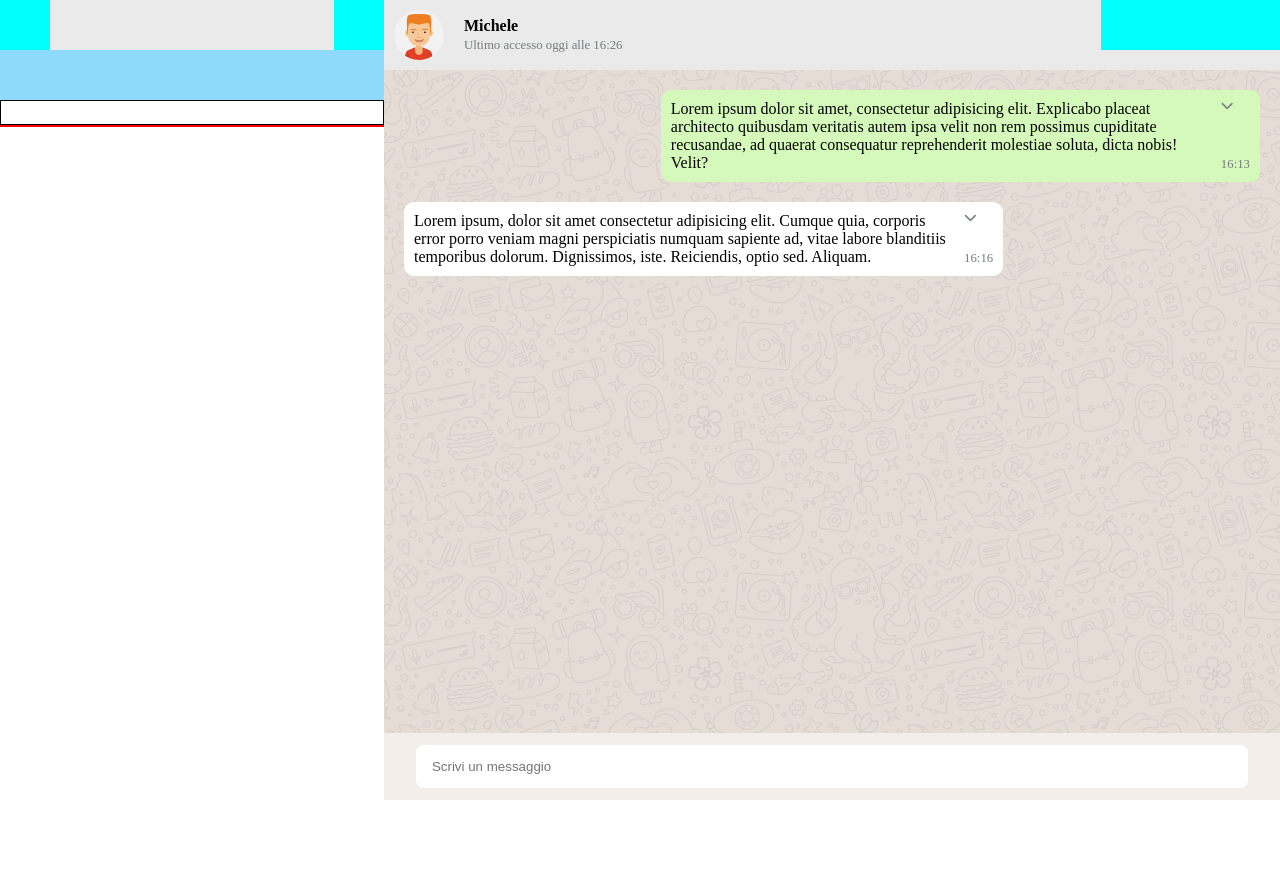
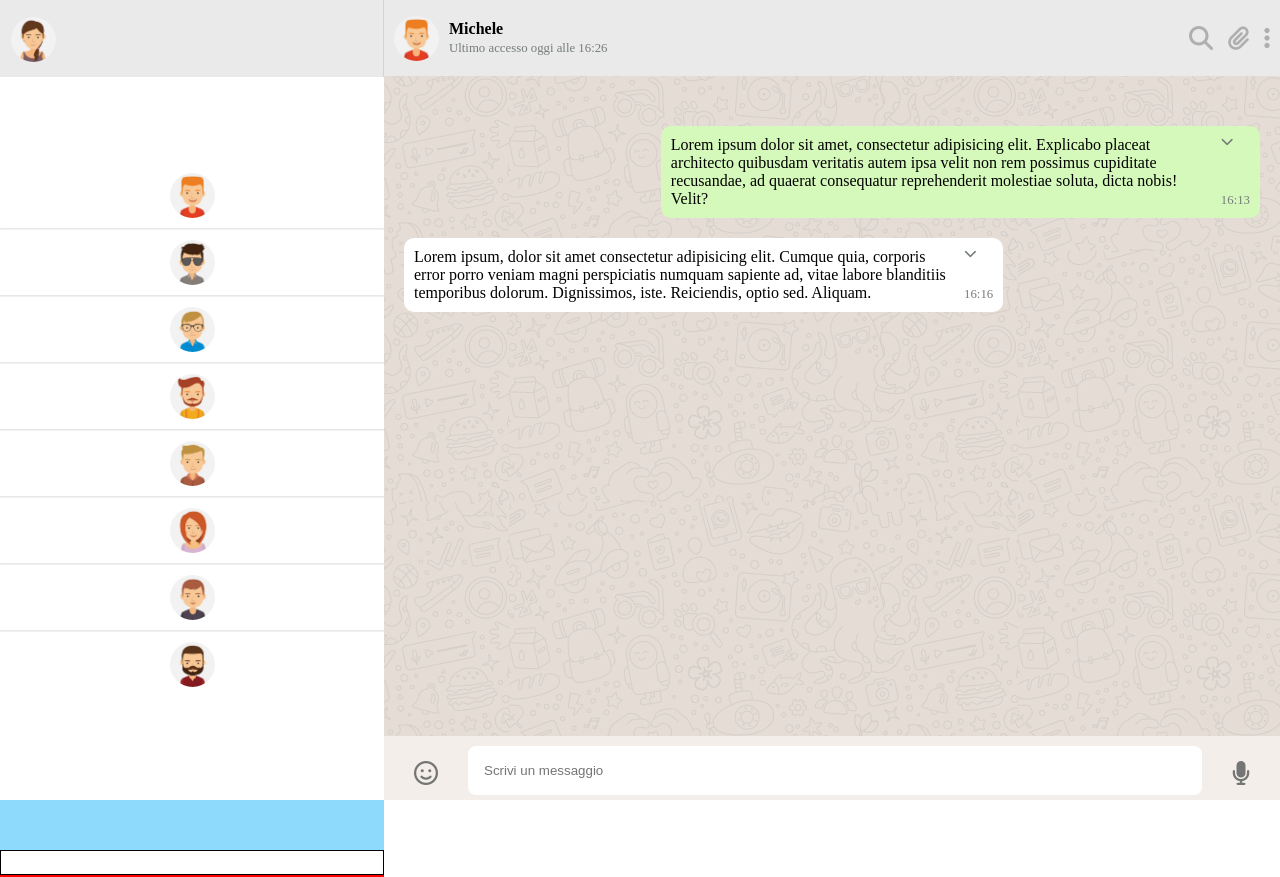
Before and after one commit to DanieleBaggiano/html-css-boolzapp, a plain HTML site: page index.html in a window 1280 px wide. Before the commit the page ends 800 px from the top, so only its background shows below. Drawn offline with Linux system fonts and the light colour scheme.

Commit message:
fine tablet

```diff
--- a/css/style.css
+++ b/css/style.css
@@ -30,22 +30,35 @@
     justify-content: space-between;
     width: 100%;
     height: fit-content;
+    align-items: center;
 
     /* debug */
     /* height: 50px; */
 }
 
+.chats {
+    height: 100vh;
+}
+
 .first-chat, .icons-chat {
     display: none;
+    padding: 17px 11px 11px;
 
     /* debug */
-    background-color: aqua;
-    width: 50px;
-    height: 50px;
+    /* background-color: aqua; */
+    /* width: 50px; */
+    /* height: 50px; */
+}
+
+.column-chats {
+    gap: 10px;
+    align-items: center;
+    padding-top: 11px;
 }
 
 .michele {
     align-items: center;
+    padding: 10px;
 
     /* debug */
     /* height: 50px; */
@@ -53,12 +66,27 @@
     /* background-color: red; */
 }
 
-.avatar1 {
+.avatar1, .avatar_io,
+.avatar2, .avatar3,
+.avatar4, .avatar5,
+.avatar6, .avatar7,
+.avatar8 {
     object-fit: cover;
     border-radius: 50%;
-    height: 50px;
-    width: 50px;
-    margin: 10px;
+    height: 45px;
+    width: 45px;
+}
+
+hr {
+    width: 100%;
+    border-color: rgba(119, 124, 125, .1);
+}
+
+.avatar2, .avatar3,
+.avatar4, .avatar5,
+.avatar6, .avatar7,
+.avatar8 {
+
 }
 
 .michele-access {
@@ -72,15 +100,24 @@
 
 .icons {
     display: none;
+    padding: 10px;
+    font-size: 1.5rem;
+    gap: 15px;
+    color: rgb(176, 175, 175);
 
     /* debug */
-    width: 20%;
-    height: 50px;
-    background-color: aqua;
+    /* width: 20%; */
+    /* height: 50px; */
+    /* background-color: aqua; */
 }
 
 @media screen and (min-width: 768px) {
-    .first-chat, .icons {
+    .icons {
+        display: flex;
+    }
+
+    .first-chat {
+        border-right: 1px solid lightgray;
         display: block;
     }
 
@@ -138,7 +175,6 @@
 
 /* chat con messaggi */
 .container-message-bar {
-    flex-direction: column;
 
     /* debug */
     /* height: 100%; */
@@ -158,7 +194,7 @@
     background-color:  rgb(213 249 186);
     border-radius: 10px;
     padding: 10px;
-    margin: 0 0 20px;
+    margin: 30px 0 20px;
     width: 70%;
 }
 
@@ -170,19 +206,15 @@
 }
 
 .chevron-time {
-    flex-direction: column;
     justify-content: space-between;
     padding-left: 10px;
 }
 
 .write-bar {
-    margin-top: auto;
     background-color: rgb(243 238 234);
     display: flex;
-    align-content: center;
-    flex-wrap: wrap;
     justify-content: center;
-    padding: 10px;
+    padding-top: 10px;
 
     /* debug */
     /* height: 50px; */
@@ -202,9 +234,22 @@
     /* margin: 10px; */
 }
 
+.smile, .microphone {
+    display: none;
+    font-size: 1.5rem;
+    color: rgb(116, 117, 117);
+}
+
 @media screen and (min-width: 768px) {
     .container-chats {
         display: block;
+    }
+
+    .smile, .microphone {
+        display: flex;
+        align-items: center;
+        text-align: center;
+        padding: 15px 30px;
     }
 }
 
--- a/index.html
+++ b/index.html
@@ -18,8 +18,21 @@
             <!-- colonna delle chat -->
             <div class="container-chats flex">
                 <!-- header colonna sinistra -->
-                <div class="chats flex header-color">
-                    <div class="first-chat"></div>
+                <div class="chats flex column">
+                    <div class="first-chat header-color">
+                        <img class="avatar_io" src="./img/avatar_io.jpg" alt="avatar_io">
+                    </div>
+                    <div class="column-chats flex column">
+                        <img class="avatar1" src="./img/avatar_1.jpg" alt="Michele avatar1"> <hr>
+                        <img class="avatar2" src="./img/avatar_2.jpg" alt="Fabio avatar2">
+                        <hr>
+                        <img class="avatar3" src="./img/avatar_3.jpg" alt="Samuele avatar3"> <hr>
+                        <img class="avatar4" src="./img/avatar_4.jpg" alt="Alessandro B. avatar4"> <hr>
+                        <img class="avatar5" src="./img/avatar_5.jpg" alt="Alessandro L. avatar5"> <hr>
+                        <img class="avatar6" src="./img/avatar_6.jpg" alt="Claudia avatar6"> <hr>
+                        <img class="avatar7" src="./img/avatar_7.jpg" alt="Federico avatar7"> <hr>
+                        <img class="avatar8" src="./img/avatar_8.jpg" alt="Davide avatar8">
+                    </div>
                     <div class="icons-chat"></div>
                 </div>
                 <div class="notifications"></div>
@@ -30,7 +43,7 @@
             </div>
 
             <!-- chat con messaggi -->
-            <div class="container-message-bar flex">
+            <div class="container-message-bar column flex">
                 <!-- header colonna destra -->
                 <div class="info-chat flex header-color">
                     <div class="michele flex">
@@ -40,14 +53,18 @@
                             <span class="last-access">Ultimo accesso oggi alle 16:26</span>
                         </div>
                     </div>
-                    <div class="icons"></div>
+                    <div class="icons">
+                        <i class="fa-solid fa-magnifying-glass"></i>
+                        <i class="fa-solid fa-paperclip"></i>
+                        <i class="fa-solid fa-ellipsis-vertical"></i>
+                    </div>
                 </div>
 
                 <div class="container-message">
                     <div class="row-first-message flex">
                         <div class="first-message flex">
                             <p>Lorem ipsum dolor sit amet, consectetur adipisicing elit. Explicabo placeat architecto quibusdam veritatis autem ipsa velit non rem possimus cupiditate recusandae, ad quaerat consequatur reprehenderit molestiae soluta, dicta nobis! Velit?</p>
-                            <div class="chevron-time flex">
+                            <div class="chevron-time column flex">
                                 <i class="fa-solid fa-chevron-down"></i>
                                 <span class="time">16:13</span>
                             </div>
@@ -56,7 +73,7 @@
                     <div class="row-second-message flex">
                         <div class="second-message flex">
                             <p>Lorem ipsum, dolor sit amet consectetur adipisicing elit. Cumque quia, corporis error porro veniam magni perspiciatis numquam sapiente ad, vitae labore blanditiis temporibus dolorum. Dignissimos, iste. Reiciendis, optio sed. Aliquam.</p>
-                            <div class="chevron-time flex">
+                            <div class="chevron-time column flex">
                                 <i class="fa-solid fa-chevron-down"></i>
                                 <span class="time">16:16</span>
                             </div>
@@ -65,7 +82,9 @@
                 </div>
 
                 <div class="write-bar">
+                    <span class="smile"><i class="fa-regular fa-face-smile"></i></span>
                     <input class="write-message" type="text" placeholder="Scrivi un messaggio">
+                    <span class="microphone"><i class="fa-solid fa-microphone"></i></span>
                 </div>
             </div>
         </section>
```
